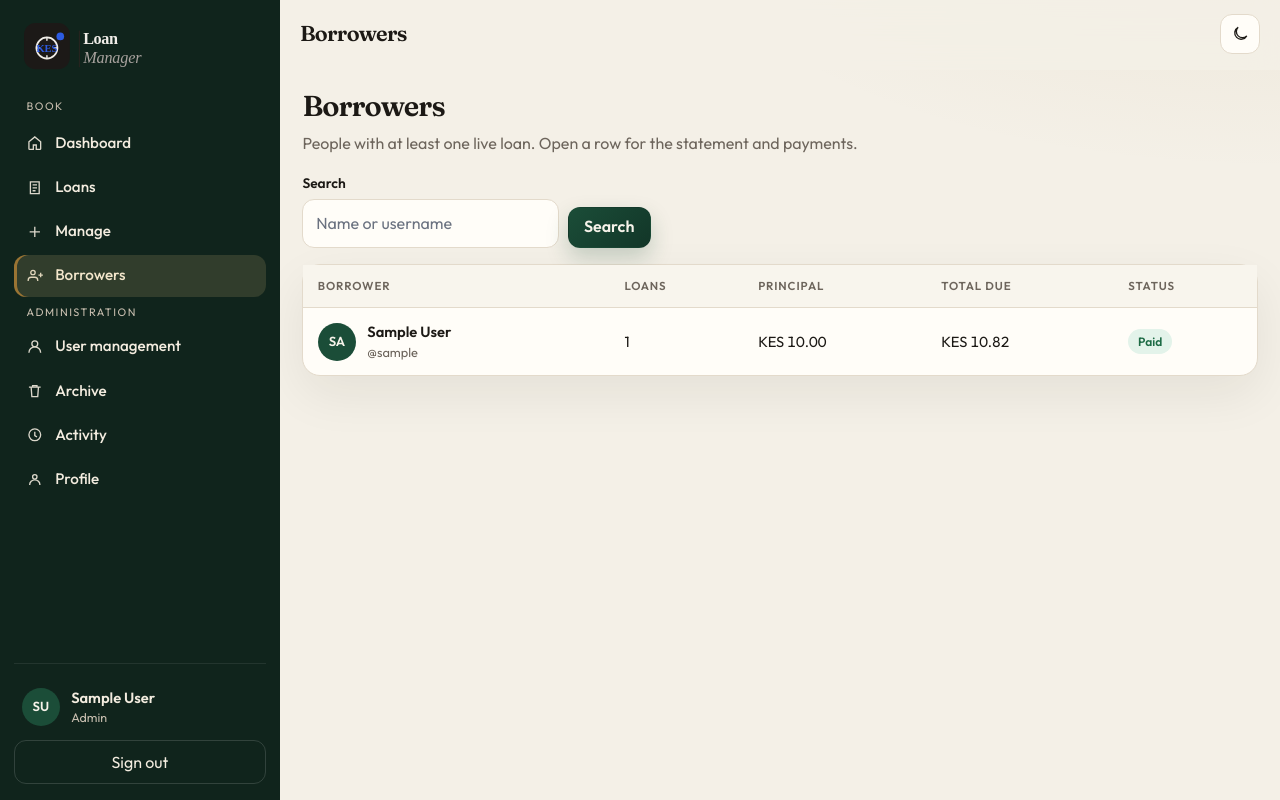
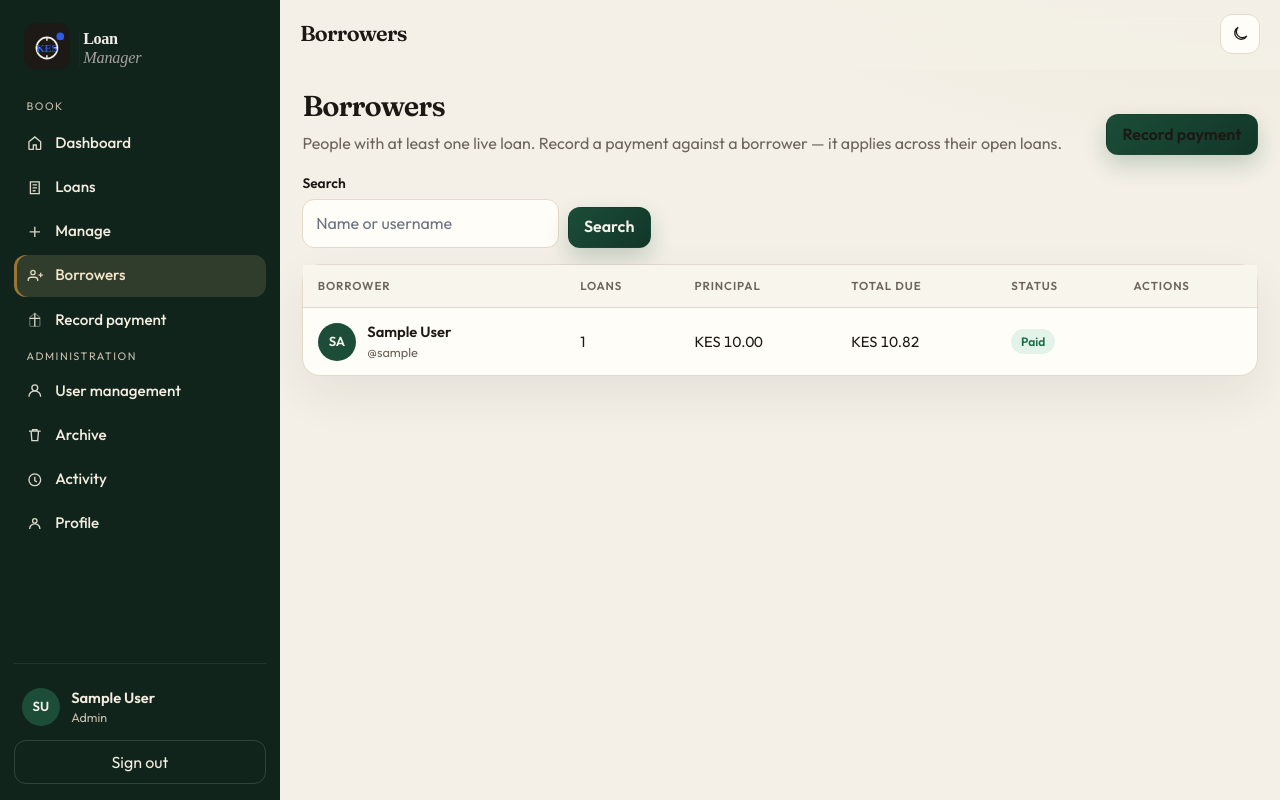
Before and after one commit to Harrison-Muraya/Alpha-Loans, a Django app: page /manage/borrower_summary/ in a window 1280 px wide. Run offline with Django 5.2, Linux system fonts and the light colour scheme; a user stored in the database is signed in; data comes from the database, SQL or seed files in the repository; tables that the repository leaves empty hold one stand-in row (values such as "Sample post").

Commit message:
Add borrower payment recording functionality
- Introduced new URL paths for recording borrower payments, allowing payments to be split across open loans.
- Implemented the `record_borrower_payment` view to handle payment allocation logic, ensuring overdue loans are prioritized.
- Updated templates to include links for recording payments on borrower detail and summary pages.
- Added tests to verify payment allocation behavior and ensure proper handling of overpayments.

This enhancement improves the loan management process by enabling staff to efficiently record and allocate payments for borrowers.

```diff
--- a/loans/urls.py
+++ b/loans/urls.py
@@ -12,6 +12,12 @@ urlpatterns = [
     path('manage/', views.manage_loans, name='manage_loans'),
     path('manage/borrower_summary/', views.borrower_summary, name='borrower_summary'),
     path('manage/borrower_summary/<int:user_id>/', views.borrower_detail, name='borrower_detail'),
+    path('manage/payments/', views.record_borrower_payment, name='record_borrower_payment'),
+    path(
+        'manage/borrowers/<int:user_id>/pay/',
+        views.record_borrower_payment,
+        name='record_borrower_payment_for',
+    ),
     path('update/<int:loan_id>/', views.update_loan, name='update_loan'),
     path('delete/<int:loan_id>/', views.delete_loan, name='delete_loan'),
     path('payment/<int:loan_id>/', views.record_payment, name='record_payment'),
--- a/loans/views.py
+++ b/loans/views.py
@@ -9,12 +9,12 @@ from django.contrib.auth.decorators import login_required, user_passes_test
 from django.contrib.auth.models import User
 from django.core.paginator import Paginator
 from django.db import transaction
-from django.db.models import Count, Prefetch, Q, Sum
+from django.db.models import Case, Count, IntegerField, Prefetch, Q, Sum, When
 from django.db.models.functions import TruncMonth
 from django.http import HttpResponse
 from django.shortcuts import get_object_or_404, redirect, render
 from django.utils import timezone
-from django.views.decorators.http import require_POST
+from django.views.decorators.http import require_http_methods, require_POST
 
 from .db import lock_rows
 from .forms import LoanForm, LoanUpdateForm, UserRegistrationForm
@@ -59,6 +59,101 @@ def parse_payment_amount(raw):
 
 def _payment_methods():
     return {choice[0] for choice in Payment.PAYMENT_METHOD_CHOICES}
+
+
+def _borrowers_with_open_loans():
+    return (
+        User.objects.filter(loans__is_paid=False)
+        .distinct()
+        .order_by('first_name', 'last_name', 'username')
+    )
+
+
+def _open_loans_for_borrower(borrower):
+    """Unpaid loans, overdue first, then soonest due date."""
+    return (
+        Loan.objects.filter(borrower=borrower, is_paid=False)
+        .select_related('borrower')
+        .annotate(
+            _priority=Case(
+                When(status='overdue', then=0),
+                default=1,
+                output_field=IntegerField(),
+            )
+        )
+        .order_by('_priority', 'due_date', 'id')
+        .with_totals()
+    )
+
+
+def _apply_payment_to_loan(loan, amount, *, method, reference, note, recorded_by):
+    """Create one payment row and mark the loan paid when the balance hits zero."""
+    Payment.objects.create(
+        loan=loan,
+        amount=amount,
+        method=method,
+        reference=reference,
+        note=note,
+        recorded_by=recorded_by,
+        paid_at=timezone.now(),
+    )
+    return loan.check_and_mark_paid()
+
+
+def allocate_borrower_payment(borrower, amount, *, method, reference, note, recorded_by):
+    """Spread a payment across the borrower's open loans (overdue → oldest due).
+
+    Returns (created_payments, loans_marked_paid). Raises ValueError if the
+    amount is larger than the borrower's total outstanding balance.
+    """
+    with transaction.atomic():
+        loans = list(
+            lock_rows(
+                Loan.objects.filter(borrower=borrower, is_paid=False)
+                .select_related('borrower')
+                .annotate(
+                    _priority=Case(
+                        When(status='overdue', then=0),
+                        default=1,
+                        output_field=IntegerField(),
+                    )
+                )
+                .order_by('_priority', 'due_date', 'id')
+            )
+        )
+        if not loans:
+            raise ValueError('This borrower has no open loans.')
+
+        balances = [(loan, loan.balance_remaining()) for loan in loans]
+        total_balance = sum((bal for _, bal in balances), Decimal('0.00'))
+        if amount > total_balance:
+            raise ValueError(
+                f'Amount exceeds the remaining balance (KES {total_balance}).'
+            )
+
+        created = []
+        paid_count = 0
+        remaining = amount
+        for loan, balance in balances:
+            if remaining <= 0:
+                break
+            if balance <= 0:
+                continue
+            apply = min(remaining, balance)
+            was_paid = _apply_payment_to_loan(
+                loan,
+                apply,
+                method=method,
+                reference=reference,
+                note=note,
+                recorded_by=recorded_by,
+            )
+            created.append((loan, apply))
+            if was_paid:
+                paid_count += 1
+            remaining -= apply
+
+        return created, paid_count
 
 
 def _borrower_rows(users):
@@ -403,8 +498,99 @@ def borrower_detail(request, user_id):
 
 @login_required
 @user_passes_test(is_staff)
+@require_http_methods(['GET', 'POST'])
+def record_borrower_payment(request, user_id=None):
+    """Record a payment against a borrower; amount is split across open loans."""
+    denied = reject_read_only(request, 'borrower_summary')
+    if denied:
+        return denied
+
+    borrowers = _borrowers_with_open_loans()
+    selected = None
+    if user_id is not None:
+        selected = get_object_or_404(User, id=user_id)
+    elif request.method == 'GET':
+        raw = request.GET.get('borrower', '').strip()
+        if raw.isdigit():
+            selected = User.objects.filter(id=int(raw)).first()
+
+    open_loans = list(_open_loans_for_borrower(selected)) if selected else []
+    total_balance = sum((loan.balance_remaining() for loan in open_loans), Decimal('0.00'))
+
+    if request.method == 'POST':
+        method = (request.POST.get('method') or 'cash').strip()
+        reference = request.POST.get('reference', '').strip()
+        note = request.POST.get('note', '').strip()
+        raw_borrower = request.POST.get('borrower') or user_id
+        try:
+            borrower = get_object_or_404(User, id=int(raw_borrower))
+        except (TypeError, ValueError):
+            messages.error(request, 'Choose a borrower.')
+            return redirect('record_borrower_payment')
+
+        if method not in _payment_methods():
+            messages.error(request, 'Choose a valid payment method.')
+            return redirect('record_borrower_payment_for', user_id=borrower.id)
+
+        try:
+            amount = parse_payment_amount(request.POST.get('amount'))
+        except (InvalidOperation, ValueError, TypeError):
+            messages.error(request, 'Enter a valid payment amount.')
+            return redirect('record_borrower_payment_for', user_id=borrower.id)
+
+        try:
+            created, paid_count = allocate_borrower_payment(
+                borrower,
+                amount,
+                method=method,
+                reference=reference,
+                note=note,
+                recorded_by=request.user,
+            )
+        except ValueError as exc:
+            messages.error(request, str(exc))
+            return redirect('record_borrower_payment_for', user_id=borrower.id)
+
+        loan_bits = ', '.join(
+            f'#{loan.id} KES {applied}' for loan, applied in created
+        )
+        log_activity(
+            request,
+            'payment_recorded',
+            detail=(
+                f'KES {amount} recorded for {borrower.username} via {method} '
+                f'across {len(created)} loan(s): {loan_bits}'
+            ),
+            loan_id=created[0][0].id if created else None,
+        )
+        msg = (
+            f'Payment of KES {amount} recorded for '
+            f'{borrower.get_full_name() or borrower.username} '
+            f'across {len(created)} loan(s).'
+        )
+        if paid_count:
+            msg += f' {paid_count} loan(s) fully paid.'
+        messages.success(request, msg)
+        return redirect('borrower_detail', user_id=borrower.id)
+
+    return render(
+        request,
+        'loans/record_payment.html',
+        {
+            'borrowers': borrowers,
+            'selected': selected,
+            'open_loans': open_loans,
+            'total_balance': total_balance,
+            'methods': Payment.PAYMENT_METHOD_CHOICES,
+        },
+    )
+
+
+@login_required
+@user_passes_test(is_staff)
 @require_POST
 def record_payment(request, loan_id):
+    """Legacy single-loan payment endpoint (kept for existing callers/tests)."""
     denied = reject_read_only(request, 'loan_list')
     if denied:
         return denied
@@ -435,16 +621,14 @@ def record_payment(request, loan_id):
             )
             return safe_redirect(request)
 
-        Payment.objects.create(
-            loan=loan,
-            amount=amount,
+        was_paid = _apply_payment_to_loan(
+            loan,
+            amount,
             method=method,
             reference=reference,
             note=note,
             recorded_by=request.user,
-            paid_at=timezone.now(),
         )
-        was_paid = loan.check_and_mark_paid()
         borrower_username = loan.borrower.username
         recorded_loan_id = loan.id
 
--- a/templates/loans/base.html
+++ b/templates/loans/base.html
@@ -49,6 +49,12 @@
                     <svg viewBox="0 0 24 24" fill="none" stroke="currentColor" stroke-width="1.8"><path d="M16 19v-1a4 4 0 0 0-4-4H7a4 4 0 0 0-4 4v1"/><circle cx="9.5" cy="7.5" r="3"/><path d="M20 8v6M17 11h6"/></svg>
                     Borrowers
                 </a>
+                {% if can_write_loans %}
+                <a class="nav-link {% if request.resolver_match.url_name == 'record_borrower_payment' or request.resolver_match.url_name == 'record_borrower_payment_for' %}is-active{% endif %}" href="{% url 'record_borrower_payment' %}">
+                    <svg viewBox="0 0 24 24" fill="none" stroke="currentColor" stroke-width="1.8"><path d="M12 3v18M5 10h14"/><path d="M7 21h10a2 2 0 0 0 2-2V9L12 3 5 9v10a2 2 0 0 0 2 2z" opacity=".35"/></svg>
+                    Record payment
+                </a>
+                {% endif %}
                 {% endif %}
                 {% if can_manage_users %}
                 <p class="nav-label">Administration</p>
--- a/templates/loans/borrower_summary.html
+++ b/templates/loans/borrower_summary.html
@@ -5,8 +5,13 @@
 <div class="page-head">
     <div>
         <h2>Borrowers</h2>
-        <p class="lede">People with at least one live loan. Open a row for the statement and payments.</p>
+        <p class="lede">People with at least one live loan. Record a payment against a borrower — it applies across their open loans.</p>
     </div>
+    {% if can_write_loans %}
+    <div class="page-actions">
+        <a class="btn btn-primary" href="{% url 'record_borrower_payment' %}">Record payment</a>
+    </div>
+    {% endif %}
 </div>
 <form class="filters" method="get" style="margin-bottom:1rem;">
     <div class="field">
@@ -26,6 +31,7 @@
                     <th scope="col">Principal</th>
                     <th scope="col">Total due</th>
                     <th scope="col">Status</th>
+                    {% if can_write_loans %}<th scope="col">Actions</th>{% endif %}
                 </tr>
             </thead>
             <tbody>
@@ -54,9 +60,16 @@
                         <span class="badge badge-muted">No open loan</span>
                         {% endif %}
                     </td>
+                    {% if can_write_loans %}
+                    <td>
+                        {% if not user.is_paid %}
+                        <a class="btn btn-primary btn-small" href="{% url 'record_borrower_payment_for' user.id %}">Pay</a>
+                        {% endif %}
+                    </td>
+                    {% endif %}
                 </tr>
                 {% empty %}
-                <tr><td colspan="5"><div class="empty"><h3>No borrowers found</h3></div></td></tr>
+                <tr><td colspan="{% if can_write_loans %}6{% else %}5{% endif %}"><div class="empty"><h3>No borrowers found</h3></div></td></tr>
                 {% endfor %}
             </tbody>
         </table>
```
Also changed, not shown: loans/tests/test_payments.py (+54 -0 lines), templates/loans/borrower_detail.html (+3 -29 lines), templates/loans/record_payment.html (added, +98 -0 lines).
